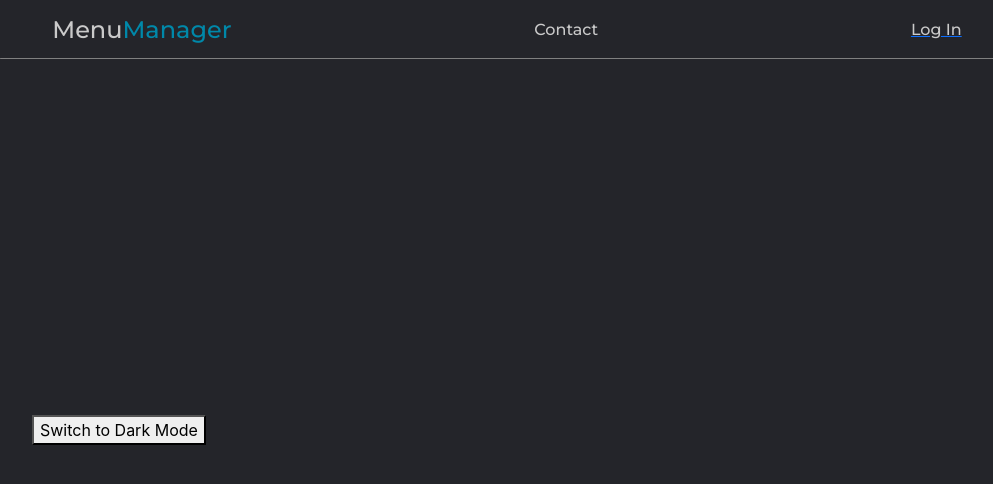
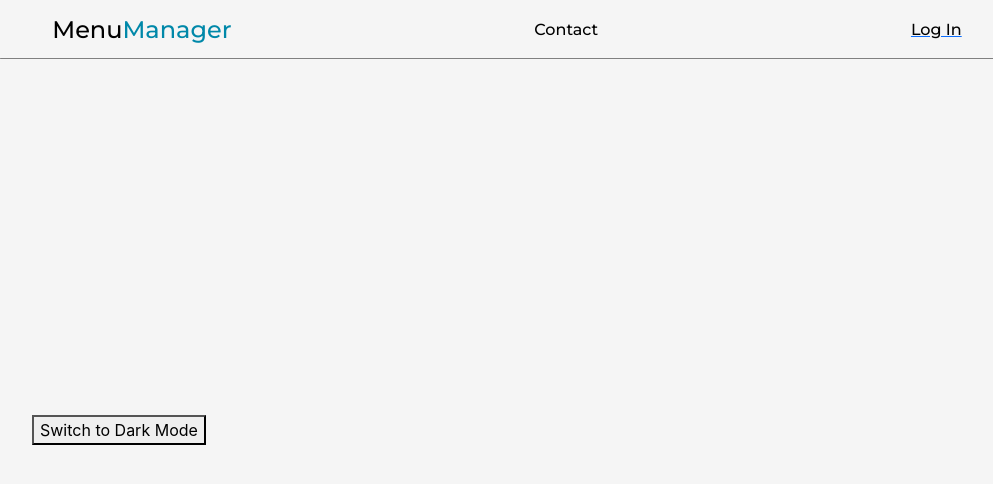
Before and after one commit to bernardmuller/menuApp, a React (Create React App) app in the folder client/: page / in a window 1280 px wide. Shown: the top 484 px of the page, without its empty margins (128-1121 px from the left). Built offline with nearby package versions, Linux system fonts and the light colour scheme; no server answers.

Commit message:
Dark/light mode switch

```diff
--- a/client/src/components/App.css
+++ /dev/null
@@ -1,11 +0,0 @@
-.app {
-    height: 100vh;
-    width: 100%;
-    display:flex;
-    flex-direction: column;
-    justify-content: center;
-    align-items: center;
-    background-color: #24252A;
-    height: 100vh;
-    width: 100%;
-}
--- a/client/src/components/App.js
+++ b/client/src/components/App.js
@@ -14,13 +14,15 @@ import Nav from "./Navbar/Nav"
 import Container from "./UI/container/Container"
 import Dashboard from "./Dashboard"
 
+import styles from './App.module.css'
+
 function App() {
 
   const theme = useContext(ThemeContext);
   const darkMode = theme.state.darkMode;
 
   return (
-    <div className={`app`}>
+    <div className={darkMode ? styles.app_dark : styles.app_light}>
       <AuthProvider>
         <Router>
         <Nav />
--- /dev/null
+++ b/client/src/components/App.module.css
@@ -0,0 +1,23 @@
+.app_dark {
+    height: 100vh;
+    width: 100%;
+    display:flex;
+    flex-direction: column;
+    justify-content: center;
+    align-items: center;
+    background-color: #24252A;
+    height: 100vh;
+    width: 100%;
+}
+
+.app_light {
+    height: 100vh;
+    width: 100%;
+    display:flex;
+    flex-direction: column;
+    justify-content: center;
+    align-items: center;
+    background-color: whitesmoke;
+    height: 100vh;
+    width: 100%;
+}
--- a/client/src/components/Navbar/Nav.jsx
+++ b/client/src/components/Navbar/Nav.jsx
@@ -4,7 +4,7 @@ import { useAuth } from "../../contexts/AuthContext";
 import { Link, useHistory } from "react-router-dom";
 import { ThemeContext } from "../../contexts/ThemeContext";
 import NavOption from "./NavOption";
-import { unstable_concurrentAct } from "react-dom/cjs/react-dom-test-utils.production.min";
+
 
 export default function Nav() {
   const theme = useContext(ThemeContext)
@@ -29,16 +29,16 @@ export default function Nav() {
   }
 
   return (
-    <div className={styles.nav}>
-      <div className={styles.nav_left}>
-        <Link to="/" className={styles.header}>
+    <div className={darkMode ? styles.nav_dark : styles.nav_light}>
+      <div className={darkMode ? styles.nav_left_dark : styles.nav_left_light}>
+        <Link to="/" className={darkMode ? styles.header_dark : styles.header_light}>
           <div>Menu</div><div>Manager</div>
         </Link>
       </div>
       <div className={styles.nav_middle}>
       {currentUser && (
           <Link to="/menus" className={styles.link}>
-            <NavOption title="Menus" />
+            <NavOption title="Menus" darkMOde={darkMode} />
           </Link>
         )}
         {currentUser && (
--- a/client/src/components/Navbar/Nav.module.css
+++ b/client/src/components/Navbar/Nav.module.css
@@ -11,11 +11,12 @@
     z-index: 999;
 }
 
-/* .nav_dark {
+.nav_dark {
     display: flex;
     justify-content: space-evenly;
     position: sticky;
     top: 0;
+
     width: 100%;
     height: 4em;
     z-index: 999;
@@ -30,14 +31,15 @@
     width: 100%;
     height: 4em;
     z-index: 999;
-    background-color:white;
-} */
+    background-color:whitesmoke;
+
+}
 
 .nav_dark .nav_light > * {
     flex-basis: 100%
 }
 
-.nav::after {
+.nav_dark::after {
     content: ' ';
     position: absolute;
     background-color: gray;
@@ -47,7 +49,17 @@
     border-radius: 0.1em;
 }
 
-.header {
+.nav_light::after {
+    content: ' ';
+    position: absolute;
+    background-color: gray;
+    height: 0.1em;
+    width: 80%;
+    bottom: 0;
+    border-radius: 0.1em;
+}
+
+.header_dark {
     display: flex;
     text-decoration: none;
     color: white;
@@ -57,7 +69,17 @@
     position:relative;
 }
 
-.header::after {
+.header_light {
+    display: flex;
+    text-decoration: none;
+    color: white;
+    font-family: "Montserrat", sans-serif;
+    font-weight: 500;
+    font-size: 24px;
+    position:relative;
+}
+
+.header_dark::after {
     content: '';
     position: absolute;
     display: block;
@@ -72,19 +94,48 @@
     transition: transform 250ms ease-in
 }
 
-.header:hover::after {
+.header_light::after {
+    content: '';
+    position: absolute;
+    display: block;
+    bottom: 0;
+    left: 0;
+    height: 2px;
+    width: 100%;
+    background-color: #0088a9;
+
+    transform: scaleX(0);
+    transform-origin: right;
+    transition: transform 250ms ease-in
+}
+
+.header_dark:hover::after {
+
+    transform: scaleX(1);
+    transform-origin: left;
+}
+
+.header_light:hover::after {
 
     transform: scaleX(1);
     transform-origin: left;
 }
 
 
-.header div {
+.header_dark div {
     color:rgb(202, 202, 202);
 }
 
+.header_light div {
+    color:black;
+}
 
-.header div + div {
+
+.header_dark div + div {
+    color:#0088a9;
+}
+
+.header_light div + div {
     color:#0088a9;
 }
 
@@ -93,7 +144,13 @@
     text-decoration: none;
 }
 
-.nav_left {
+.nav_left_dark {
+    display: flex;
+    justify-content: center;
+    align-items: center;
+}
+
+.nav_left_light {
     display: flex;
     justify-content: center;
     align-items: center;
@@ -106,6 +163,7 @@
     align-items: center;
 }
 
+
 .nav_right {
     display: flex;
     justify-content: center;
--- a/client/src/components/Navbar/NavOption.jsx
+++ b/client/src/components/Navbar/NavOption.jsx
@@ -2,12 +2,11 @@ import React from 'react'
 import styles from './NavOption.module.css'
 
 
-function NavOption({ title }) {
+export default function NavOption({ title, darkMode }) {
+
     return (
-        <div className={styles.navOption}>
+        <div className={darkMode ? styles.navOption_dark : styles.navOption_light}>
             <h3 className={styles.navOption_title}>{title}</h3>
         </div>
     )
 }
-
-export default NavOption;
--- a/client/src/components/Navbar/NavOption.module.css
+++ b/client/src/components/Navbar/NavOption.module.css
@@ -1,6 +1,19 @@
 @import url('https://fonts.googleapis.com/css2?family=Montserrat:wght@500&display=swap');
 
-.navOption {
+.navOption_light {
+    display: flex;
+    flex-direction: column;
+    align-items: center;
+    color: black;
+    cursor: pointer;
+    text-decoration: none;
+    margin: 0;
+    margin-left: 10px;
+    margin-right: 10px;
+    transition: color ease-in 125ms;
+}
+
+.navOption_dark {
     display: flex;
     flex-direction: column;
     align-items: center;
@@ -13,7 +26,10 @@
     transition: color ease-in 125ms;
 }
 
-.navOption:hover {
+.navOption_dark:hover {
+    color: #0088a9;
+}
+.navOption_light:hover {
     color: #0088a9;
 }
 
@@ -40,6 +56,21 @@
     transition: transform 200ms ease-in
 }
 
+.navOption_title::after {
+    content: '';
+    position: absolute;
+    display: block;
+    bottom: -2;
+    left: 0;
+    height: 2px;
+    width: 100%;
+    background-color: #0088a9;
+
+    transform: scaleX(0);
+    transform-origin: right;
+    transition: transform 200ms ease-in
+}
+
 .navOption_title:hover::after {
 
     transform: scaleX(1);
--- a/client/src/components/UI/themeButton/ThemeButton.jsx
+++ b/client/src/components/UI/themeButton/ThemeButton.jsx
@@ -1,6 +1,6 @@
 import React, { useContext } from "react";
 import { ThemeContext } from "../../../contexts/ThemeContext";
-import "../../App.css";
+import "../../App.module.css";
 import './ThemeButton.module.css'
 
 export default function SwitchButton() {
```
